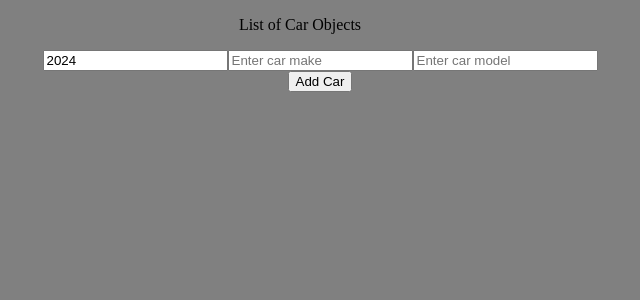
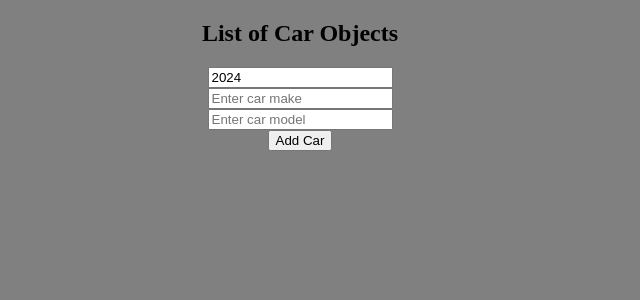
Before and after one commit to AhmedElyacoubiForJ/react-sandbox, a React (Create React App) app: page / in a window 1280 px wide. Shown: the top 300 px of the page, without its empty margins (340-980 px from the left). Built offline with nearby package versions, Linux system fonts and the light colour scheme; the HTML template or start-up script is replaced by a standard one.

Commit message:
how to update array of objects in react, done

```diff
--- a/src/BroCode/components/update-array-of-objects-in-state/index.jsx
+++ b/src/BroCode/components/update-array-of-objects-in-state/index.jsx
@@ -1,63 +1,81 @@
 import { useState } from "react";
+import "./styles.css";
 
-function UpdateArrayOfObjects () {
-    const [cars, setCars] = useState([])
-    const [carYear, setCarYear] = useState(new Date().getFullYear())
-    const [carMake, setCarMake] = useState("")
+function UpdateArrayOfObjects() {
+  const [cars, setCars] = useState([]);
+  const [carYear, setCarYear] = useState(new Date().getFullYear());
+  const [carMake, setCarMake] = useState("");
   const [carModel, setCarModel] = useState("");
 
   function handleAddCar() {
     const newCar = {
       year: carYear,
       make: carMake,
-            model: carModel
-        }
+      model: carModel,
+    };
     // add newCar to cars array
     //setCars([...cars, newCar])
     // set cars using updater function
-        setCars(c => [...c, newCar])
+    setCars(c => [...c, newCar]);
 
-        // reset car values
-        setCarYear(new Date().getFullYear())
-        setCarMake("")
-        setCarModel("")
+    // reset car values in states i.e. in the ui forms
+    setCarYear(new Date().getFullYear());
+    setCarMake("");
+    setCarModel("");
+  }
+
+  function handleRemoveCar(index) {
+    setCars(c => c.filter((_, i) => i !== index));
+  }
+
+  function handleYearChange(e) {
+    setCarYear(e.target.value);
+  }
+
+  function handleMakeChange(e) {
+    setCarMake(e.target.value);
+  }
+
+  function handleModelChange(e) {
+    setCarModel(e.target.value);
   }
 
   return (
     <div>
-            <p>List of Car Objects</p>
+      <h2>List of Car Objects</h2>
       <ul>
-                {  cars && cars.length > 0 ?
-                    cars.map((car, index) => (
-                        <li key={index}>
+        {cars && cars.length > 0
+          ? cars.map((car, index) => (
+              <li key={index} onClick={() => handleRemoveCar(index)}>
                 {car.year} {car.make} {car.model}
-                        </li>))
-                    : null
-                }
-                <div>
+              </li>
+            ))
+          : null}
+      </ul>
       <input
         type="number"
         placeholder="Enter car year"
         value={carYear}
-                        onChange={(e)=>setCarYear(e.target.value)}
-                    />
+        onChange={(e) => handleYearChange(e)}
+      />{" "}
+      <br />
       <input
         type="text"
         placeholder="Enter car make"
         value={carMake}
-                        onChange={(e)=>setCarMake(e.target.value)}
-                    />
+        onChange={(e) => handleMakeChange(e)}
+      />{" "}
+      <br />
       <input
         type="text"
         placeholder="Enter car model"
         value={carModel}
-                        onChange={(e)=>setCarModel(e.target.value)}
-                    />
+        onChange={(e) => handleModelChange(e)}
+      />{" "}
+      <br />
+      <button onClick={handleAddCar}>Add Car</button>
     </div>
-                <button onClick={handleAddCar} >Add Car</button>
-            </ul>
-        </div>
-    )
+  );
 }
 
 export default UpdateArrayOfObjects;
```
Also changed, not shown: src/BroCode/components/update-array-of-objects-in-state/styles.css (added). Lines whose indentation alone changed are shown as unchanged.
